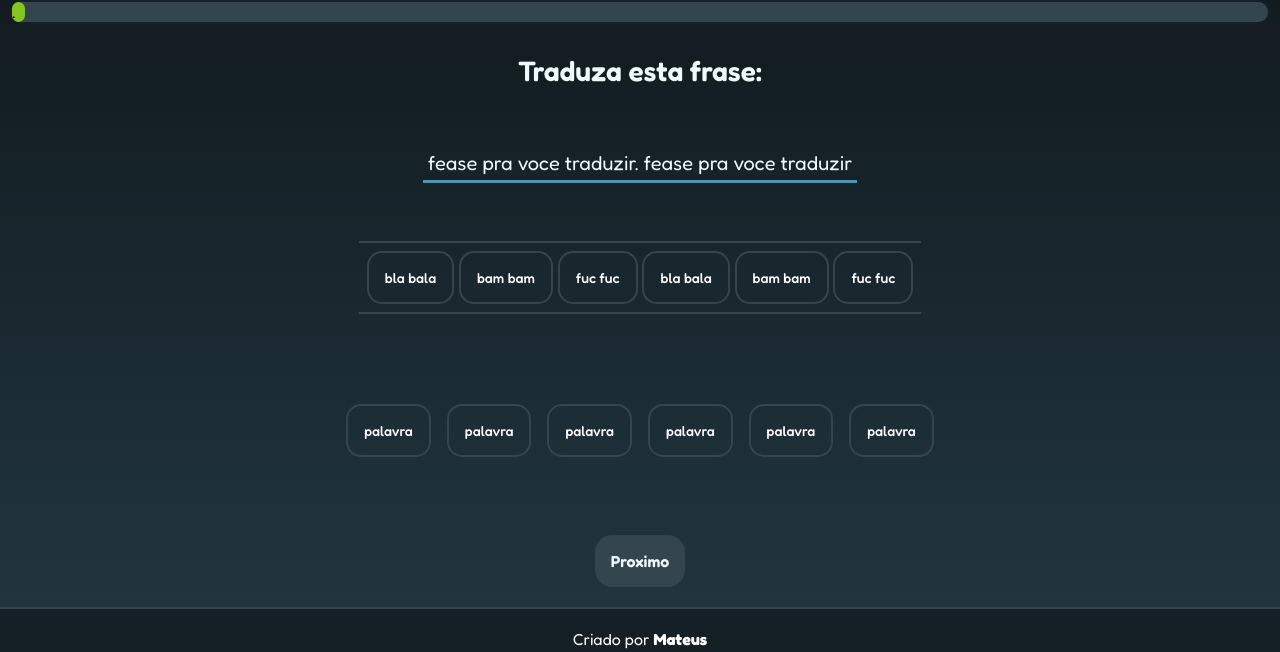
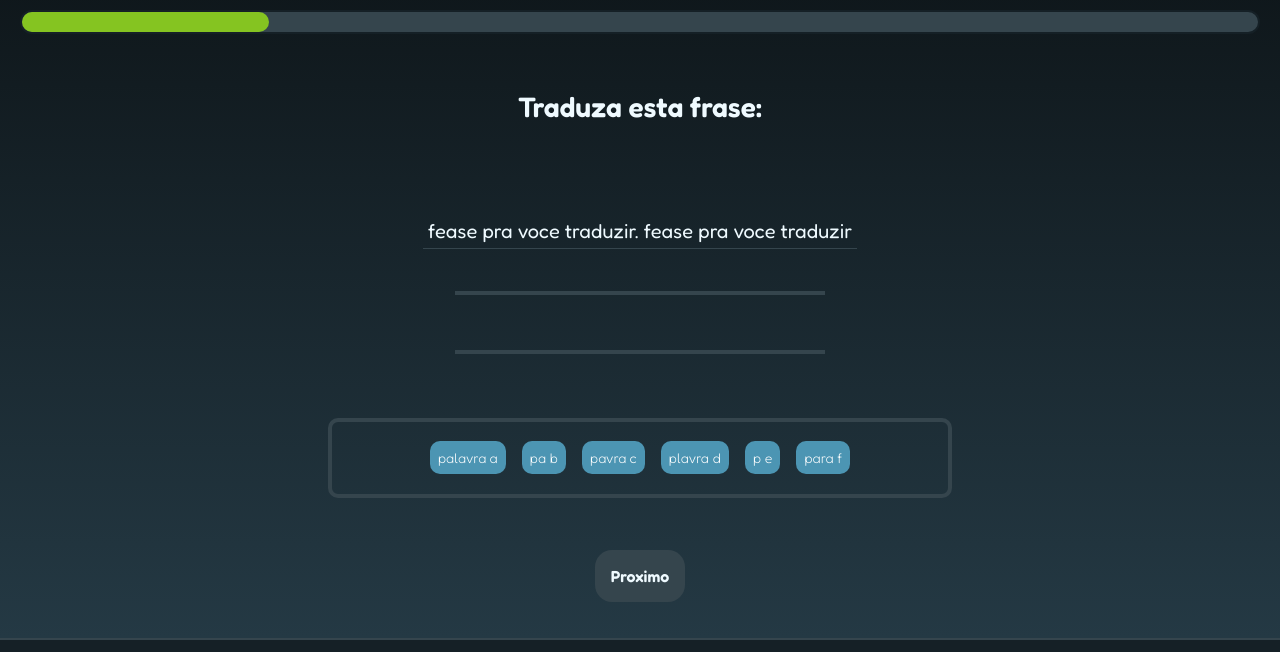
Before and after one commit to mateus073/Quiz-english-versionFinal, a plain HTML site: page traduza.html in a window 1280 px wide. Shown: the part 94-746 px from the top of the page. Drawn offline with Linux system fonts and the light colour scheme.

Commit message:
funcionalidade de traduza quase pronta

```diff
--- a/css/menuFoter.css
+++ b/css/menuFoter.css
@@ -96,13 +96,13 @@ footer {
     border-top: solid 2px var(--cinza-claro);
     color: #fff;
     text-align: center;
-    padding: 20px 0;
+    padding: 15px 0;
     font-family: Arial, sans-serif;
 }
 
 footer p {
     margin: 0;
-    font-size: 16px;
+    font-size: 14px;
 }
 
 .social-links {
@@ -115,8 +115,8 @@ footer p {
 }
 
 .social-links img {
-    width: 30px;
-    height: 30px;
+    width: 25px;
+    height: 25px;
     transition: transform 0.3s;
 }
 
--- a/css/traduza.css
+++ b/css/traduza.css
@@ -30,21 +30,24 @@
 
 
 body {
-    background: linear-gradient(180deg, var(--preto), var(--cinza-medio));
     height: 100vh;
     display: flex;
     flex-direction: column;
     justify-content: space-between;
 }
 
+main {
+    background: linear-gradient(180deg, var(--preto), var(--cinza-medio));
+
+}
+
 /* css do menu ta no arquivo "menuFooter" */
-
 /* div pai do progresso */
 .barrProgress {
     display: block;
-    height: 24px;
+    /* height: 24px; */
     /*24 pq a borda oculpa 2 px em cima e 2 em baixo*/
-    margin: 10px;
+    margin: 20px;
 }
 
 /* div pai da barra de progresso */
@@ -56,9 +59,10 @@ body {
 }
 
 .sonProgress {
+    height: 20px;
     background-color: var(--verde);
     border-radius: 20px;
-    width: 1%;
+    width: 20%;
     transition: all 0.4s;
 }
 
@@ -68,12 +72,14 @@ body {
 
 
 
+/* incicio do css do corpo principal do jogo */
 .questionArea {
     display: flex;
+    padding: 1rem;
     height: 100%;
     flex-direction: column;
     align-items: center;
-    gap: 3rem;
+    gap: 2rem;
 }
 
 .instruction {
@@ -81,46 +87,70 @@ body {
     font-size: var(--font-mg);
     font-weight: 600;
     margin-top: 20px;
+    margin-bottom: 3rem;
 }
 
 
 .fraseATraduzir {
     color: var(--branco);
     font-size: var(--font-m);
-    border-bottom: solid 3px var(--azul-claro);
+    border-bottom: solid 1px var(--cinza-claro);
     padding: 5px;
     margin: 10px;
 }
 
-.areatraducao {
+/* div pai de onde ira ficar os itens arrastados  */
+.paiAreasTraducao {
     flex-wrap: wrap;
     display: flex;
     align-items: center;
     justify-content: center;
-    gap: 0.3rem;
-    padding: 0.5rem;
+    /* gap: 0.3rem; */
+    padding: 0.3rem;
     margin-bottom: 2rem;
-    border-top: 2px solid var(--cinza-claro);
-    border-bottom: 2px solid var(--cinza-claro);
+    border-top: 4px solid var(--cinza-claro);
+    border-bottom: 4px solid var(--cinza-claro);
+}
+
+/* divs filhas onde o usuario ira possicionar as palavras  */
+.area {
+    font-size: var(--font-pp);
+    /* border-right: solid 1px white; */
+    /* border-left: solid 1px white; */
+    font-weight: 500;
+    padding: 7px;
+    color: white;
+    transition: all 0.3s;
+    min-height: 45px;
+    min-width: 60px;
+
 }
 
 
+
+/* div pai dos itens que serao arrastados  */
 .itens {
     display: flex;
     flex-wrap: wrap;
     align-items: center;
     justify-content: center;
-    padding: 10px;
+    border: solid 4px var(--cinza-claro);
+    min-width: 50%;
+    min-height: 5rem;
+    border-radius: 10px;
+    padding: 1rem;
     gap: 1rem;
 }
 
+
 .item {
     font-size: var(--font-pp);
-    font-weight: 500;
+    font-weight: 300;
     color: white;
-    border: solid 2px var(--cinza-claro);
-    border-radius: 15px;
-    padding: 1rem;
+    /* border: solid 2px var(--cinza-claro); */
+    border-radius: 10px;
+    padding: 0.5rem;
+    background-color: var(--azul-claro);
     transition: all 0.3s;
 }
 
@@ -162,3 +192,24 @@ body {
         gap: 2rem;
     }
 }
+
+
+
+
+
+
+
+
+
+
+
+/* classes usadas no js */
+/* muda a cor do item quando quando ele ta sendo arrastado */
+.arastouItem {
+    opacity: 0.4;
+}
+
+/* muda a cor da area quando eu passar o item por cima dela  */
+.hover {
+    background-color: rgba(0, 0, 0, 0.33);
+}
--- /dev/null
+++ b/scripts/traduzaDragAndDrop.js
@@ -0,0 +1,133 @@
+/* EVENTOS EVENTOS EVENTOS EVENTOS EVENTOS */
+// 1 eventos dos itens que irei arrastar e soltar
+document.querySelectorAll('.item').forEach(item => {
+    item.addEventListener('dragstart', dragStart) //roda quando eu arrastar
+    item.addEventListener('dragend', dragEnd) //roda quando eu soltar
+})
+
+
+// 2 eventos da area onde irei soltar os items
+document.querySelectorAll('.area').forEach(area => {
+    area.addEventListener('dragover', dragOver) // roda quando passa algo por cima dele
+    area.addEventListener('dragleave', dragLeave) // roda quando to na area que posso soltar e saio dela
+    area.addEventListener('drop', drop) // roda quando soltar o item na area
+})
+
+
+// 3 eventos da div inical onde estava meus itens, inclui a logica de poder dropar de volta os itens na div pai
+document.querySelector('.itens').addEventListener('dragover', dragOverAreaIncial)  // roda quando passa algo por cima dele
+document.querySelector('.itens').addEventListener('dragleave', dragLeaveAreaIncial)  // roda quando to na area que posso soltar e saio dela
+document.querySelector('.itens').addEventListener('drop', dropAreaIncial)  // roda quando soltar o item na area
+
+
+
+
+
+/* FUNCOES  FUNCOES  FUNCOES  FUNCOES  FUNCOES  FUNCOES */
+
+/* 1 FUNCOES RELACIONADAS AO ITEM */
+// funcao que roda quando eu arrastar meu item
+function dragStart(e) {
+    e.currentTarget.classList.add('arastouItem')
+}
+
+// funcao que roda quando eu soltar meu item
+function dragEnd(e) {
+    e.currentTarget.classList.remove('arastouItem')
+}
+
+
+
+
+
+/* 2 FUNCOES RELACIONADAS A AREA  */
+
+// evento que roda quando passar algo por cima dele no caso o item
+function dragOver(e) {
+    // so libera pra drop, ativa efeito de mudar de cor se nao ter nemhum item na area que quero soltar
+    if (e.currentTarget.querySelector('.item') === null) {
+        e.preventDefault() // libera pra drop
+        e.currentTarget.classList.add('hover') // muda a cor da area quando eu passar por cima dela
+    }
+}
+
+// evento que roda quando to em uma area que posso soltar e saio dela
+function dragLeave(e) {
+    e.currentTarget.classList.remove('hover') // retira o efeito de cor da area quando o item sair de cima dela
+    // console.log('saio da area dropavel')
+}
+
+/*evento quando eu soltar algo
+*
+*  porem ele so roda se eu liberar no dragover o drop
+*
+*  obs: como selecionar o item que estou arrastando?
+*  lembra que quando eu arrasto um item  na funcao de item que ta la emcima eu dor uma class que vai mudar a cor dele?
+*  vou usar essa class pra pegalo ate pq ela e retirada dele quando eu o soltar
+*/
+function drop(e) {
+    e.currentTarget.classList.remove('hover') // retira o efeito de cor da area quando soltar o item nela
+
+    // pego o item que ta sendo movido OBS: essa calss arrastou item so existe quando ele ta sendo arrastado
+    let itemSendoMovido = document.querySelector('.item.arastouItem')
+
+    // verificaçao pra saber se ja existe algum item dentro da area que to querendo soltar o item
+    if (e.currentTarget.querySelector('.item') === null) {
+        e.currentTarget.appendChild(itemSendoMovido)
+    }
+}
+
+
+
+//3 FUNCOES DA AREA INICAL DOS ITENS
+// inclui a logica de poder dropar de volta os itens na div pai
+// obs: nao irei comentar pq ela e igual as funcoes acima que ja comentei
+function dragOverAreaIncial(e) {
+    e.preventDefault()
+    e.currentTarget.classList.add('hover')
+    // console.log('passou por cima ')
+}
+
+function dragLeaveAreaIncial(e) {
+    e.currentTarget.classList.remove('hover')
+    // console.log('passou tirou de cima ')
+}
+
+
+function dropAreaIncial(e) {
+    e.currentTarget.classList.remove('hover')
+    let itemSenodoMovido = document.querySelector('.item.arastouItem')
+
+    e.currentTarget.appendChild(itemSenodoMovido)
+    // console.log('soltou em cima  ')
+}
+
+
+
+
+
+
+
+/* passo a passo
+*
+*  primeiro preciso entender a difenrenca do .target pro e.currenttarget
+
+*  passo a passo
+*  1 colocar o draggable = true no elemento html pra poder arrastalo
+
+*  2 tratar dos itens que irei arrasta, definir acontecimentos de:
+*   - arrasta, que no caso e dar um opacity menor nele
+*   - soltar, que no caso e tirar a opacity menor dele
+
+*  3 tratar de das areas de drop, que e onde eu posso colocalos
+    - pra criar uma area onde posso dropar preciso de colocar pelo menos 3 eventos que sao elels:
+        - dragover = evento que roda quando passar algo por cima dele no caso o item
+        - dragleave = evento que roda quando to em uma area que posso soltar e saio dela
+        - drop = evento que roda quando eu soltar o item encima dele,
+            OBS: porem ele so roda se eu liberar no dragover o drop com um:  e.preventDefault()
+            obs: como selecionar o item que estou arrastando pra jogar dentro dele?
+            lembra que quando eu arrasto um item  na funcao de item que ta la emcima eu dou uma class que vai mudar a cor do item arrastado?
+            vou usar essa class pra pegalo ate pq ela e retirada dele quando eu o soltar
+
+    4 pra agora devo colocar as 3 funcoes na area inical dos itens pra poder colocalos la de volta
+*/
--- a/traduza.html
+++ b/traduza.html
@@ -10,7 +10,7 @@
     <link rel="stylesheet" href="https://cdnjs.cloudflare.com/ajax/libs/font-awesome/6.7.1/css/all.min.css"
         integrity="sha512-5Hs3dF2AEPkpNAR7UiOHba+lRSJNeM2ECkwxUIxC1Q/FLycGTbNapWXB4tP889k5T5Ju8fs4b1P5z/iB4nMfSQ=="
         crossorigin="anonymous" referrerpolicy="no-referrer" />
-    <title>traduza com arrasta e solta</title>
+    <title>traduza com arrasta e solta </title>
 </head>
 
 <body>
@@ -69,14 +69,15 @@
     </header>
 
 
-    <!-- div que contem a barra de progresso -->
-    <header class="barrProgress">
-        <div class="fatherProgress">
-            <div class="sonProgress">.</div>
-        </div>
-    </header>
 
     <main>
+        <!-- div que contem a barra de progresso -->
+        <header class="barrProgress">
+            <div class="fatherProgress">
+                <div class="sonProgress"></div>
+            </div>
+        </header>
+
         <!-- div inical que o jogador escolhe o tema do jogo -->
         <div class="tema-father">
             <div class="tema-son">
@@ -98,22 +99,22 @@
                 <p>fease pra voce traduzir. fease pra voce traduzir</p>
             </div>
 
-            <div class="areatraducao">
-                <div class="item">bla bala</div>
-                <div class="item">bam bam </div>
-                <div class="item">fuc fuc</div>
-                <div class="item">bla bala</div>
-                <div class="item">bam bam </div>
-                <div class="item">fuc fuc</div>
+            <div class="paiAreasTraducao">
+                <div class="area" data-name="a"> </div>
+                <div class="area" data-name="b"> </div>
+                <div class="area" data-name="c"> </div>
+                <div class="area" data-name="d"> </div>
+                <div class="area" data-name="e"> </div>
+                <div class="area" data-name="f"> </div>
             </div>
 
             <div class="itens">
-                <div data-opc="1" class="item">palavra</div>
-                <div data-opc="2" class="item">palavra</div>
-                <div data-opc="3" class="item">palavra</div>
-                <div data-opc="1" class="item">palavra</div>
-                <div data-opc="2" class="item">palavra</div>
-                <div data-opc="3" class="item">palavra</div>
+                <div draggable="true" class="item">palavra a</div>
+                <div draggable="true" class="item">pa b</div>
+                <div draggable="true" class="item">pavra c</div>
+                <div draggable="true" class="item">plavra d</div>
+                <div draggable="true" class="item">p e</div>
+                <div draggable="true" class="item">para f</div>
             </div>
 
             <div class="verificar">
@@ -165,8 +166,7 @@
             <source src="audios/genio.mp3" type="audio/mp3">
         </audio>
     </div>
-
+    <script src="scripts/traduzaDragAndDrop.js"></script>
     <script src="scripts/menuFoter.js"></script>
 </body>
-
 </html>
```
